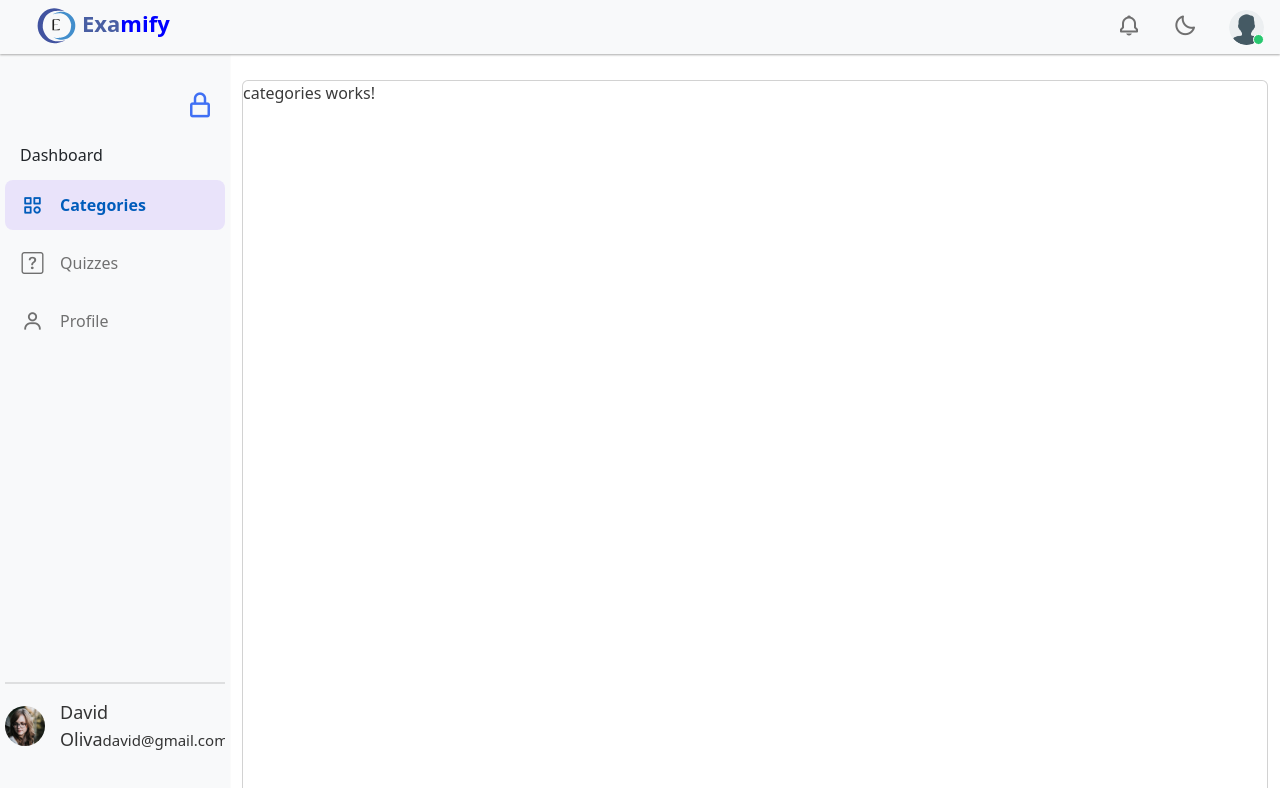
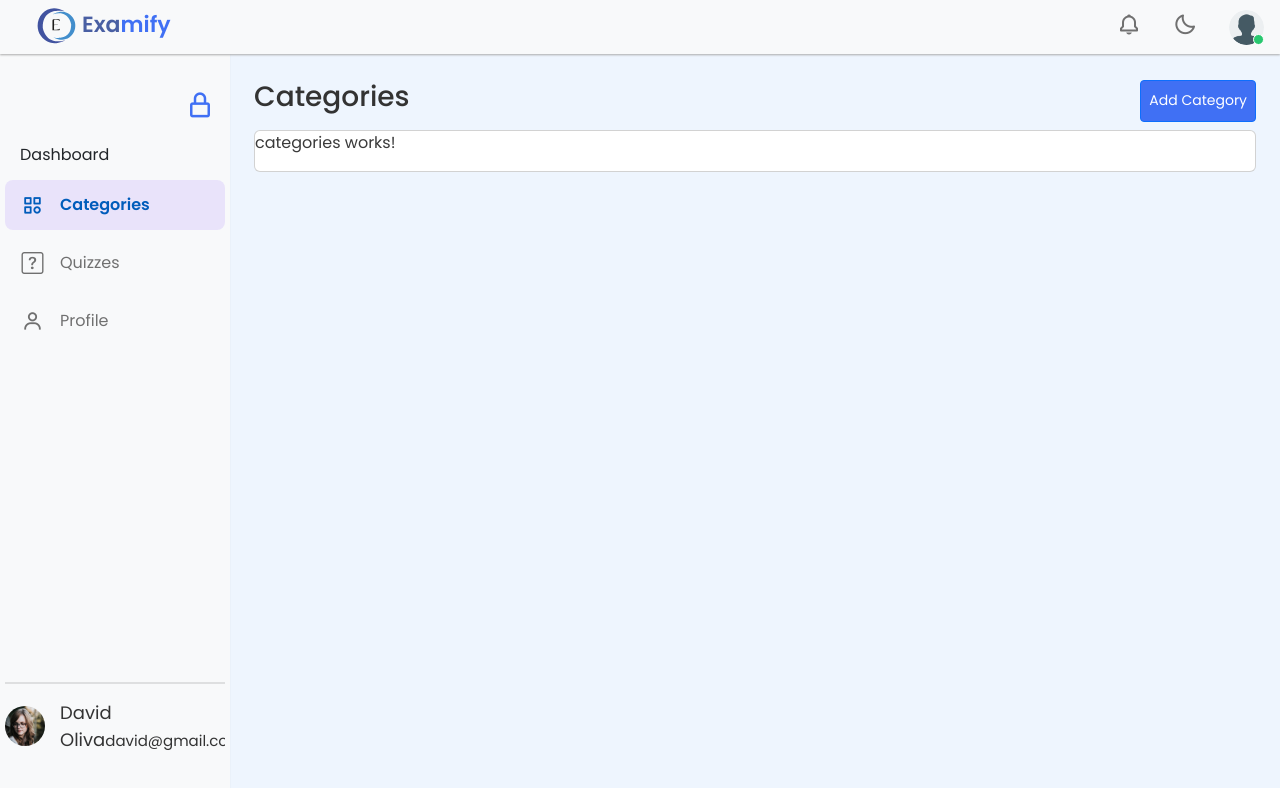
Before and after one commit to SanjayRawat123/examify-app, an Angular app: page /admin/categories in a window 1280 px wide. Shown: the top 788 px of the page. Built offline with nearby package versions, Linux system fonts and the light colour scheme.

Commit message:
working on UI of category

```diff
--- a/src/@Core-scss/button.scss
+++ b/src/@Core-scss/button.scss
@@ -1,3 +1,8 @@
+
+
+
+
+
 .btn-success {
     border-color: #28c76f !important;
     background-color: #28c76f !important;
@@ -17,3 +22,29 @@
     opacity: 0;
     transition: transform 0.5s ease, opacity 0.8s;
 }
+
+
+.btn-outline-success {
+    border-color: #28c76f !important;
+    color: #28c76f !important;
+
+    span {
+        cursor: pointer !important;
+    }
+
+    &:hover {
+        background-color: rgba(40, 199, 111, 0.2);
+        color: #28c76f
+    }
+
+    &:active:focus {
+        background-color: rgba(40, 199, 111, 0.3);
+        color: #28c76f
+    }
+
+    &:active::after {
+        transform: scale(2.5);
+        opacity: 0;
+        transition: transform 0.5s ease, opacity 0.8s;
+    }
+}
--- a/src/@Core-scss/dark-theam.scss
+++ b/src/@Core-scss/dark-theam.scss
@@ -1,5 +1,5 @@
 .dark {
-    background: #000;
+    background: #000 !important;
 
     h1,
     h2,
--- a/src/app/admin/components/categories/categories.component.html
+++ b/src/app/admin/components/categories/categories.component.html
@@ -1,3 +1,12 @@
-<div class="card" style="height: 1500px;">
-    <p>categories works!</p>
+<div class="container-fluid category-wrapper ">
+    <div class="row">
+        <div class="col-12 mb-2  d-flex justify-content-between">
+            <h3 class="page-heading">Categories</h3>
+            <button type="button" class="btn btn-primary btn-sm">Add Category</button>
+        </div>
+    </div>
+    <div class="card">
+        <p>categories works!</p>
+    </div>
+
 </div>
--- a/src/app/admin/components/categories/categories.component.scss
+++ b/src/app/admin/components/categories/categories.component.scss
@@ -0,0 +1,19 @@
+.category-wrapper {
+
+    .page-heading {
+        color: #333;
+
+    }
+}
+
+
+.dark {
+    .page-heading {
+        color: #d0d2d6 !important;
+
+    }
+}
+
+.btn-primary {
+    background-color: rgb(64, 112, 244) ;
+}
--- a/src/app/admin/components/categories/categories.component.ts
+++ b/src/app/admin/components/categories/categories.component.ts
@@ -1,11 +1,12 @@
-import { Component } from '@angular/core';
+import { Component, ViewEncapsulation } from '@angular/core';
 
 @Component({
   selector: 'app-categories',
   standalone: true,
   imports: [],
   templateUrl: './categories.component.html',
-  styleUrl: './categories.component.scss'
+  styleUrl: './categories.component.scss',
+  encapsulation :ViewEncapsulation.None
 })
 export class CategoriesComponent {
 
--- a/src/app/admin/components/profile/profile.component.scss
+++ b/src/app/admin/components/profile/profile.component.scss
@@ -129,28 +129,3 @@
         background-color: transparent !important;
     }
 }
-
-.btn-outline-success {
-    border-color: #28c76f !important;
-    color: #28c76f !important;
-
-    span {
-        cursor: pointer !important;
-    }
-
-    &:hover {
-        background-color: rgba(40, 199, 111, 0.2);
-        color: #28c76f
-    }
-
-    &:active:focus {
-        background-color: rgba(40, 199, 111, 0.3);
-        color: #28c76f
-    }
-
-    &:active::after {
-        transform: scale(2.5);
-        opacity: 0;
-        transition: transform 0.5s ease, opacity 0.8s;
-    }
-}
--- a/src/app/admin/components/side-bar/side-bar.component.scss
+++ b/src/app/admin/components/side-bar/side-bar.component.scss
@@ -40,7 +40,7 @@
         }
 
         .logo_part2 {
-            color: blue;
+            color: #4070f4;
         }
 
     }
@@ -202,7 +202,7 @@
 ///drak leyout
 .dark {
     .sidebar {
-        background-color: #212529 !important;
+        background-color: #2b3035 !important;
         box-shadow: none;
         border-right: 1px solid #5c5c56;
     }
--- a/src/app/app.component.ts
+++ b/src/app/app.component.ts
@@ -12,5 +12,6 @@ export class AppComponent implements OnInit {
   constructor(public themeService: ThemeService) {}
 
   ngOnInit(): void {
+
   }
 }
--- a/src/app/shared-modules/shared-navbar/shared-navbar.component.scss
+++ b/src/app/shared-modules/shared-navbar/shared-navbar.component.scss
@@ -100,7 +100,7 @@
     }
 
     .logo_part2 {
-        color: blue;
+        color: #4070f4;
     }
 
 }
--- a/src/index.html
+++ b/src/index.html
@@ -6,7 +6,6 @@
   <base href="/">
   <meta name="viewport" content="width=device-width, initial-scale=1">
   <link rel="icon" type="image/x-icon" href="favicon.ico">
-  <link href="https://fonts.googleapis.com/css2?family=Roboto:wght@300;400;500&display=swap" rel="stylesheet">
   <link href="https://fonts.googleapis.com/icon?family=Material+Icons" rel="stylesheet">
 </head>
 <body class="mat-typography">
--- a/src/styles.scss
+++ b/src/styles.scss
@@ -4,18 +4,17 @@
 @import "~bootstrap-icons/font/bootstrap-icons.css";
 @import 'bootstrap/scss/bootstrap';
 @import "~bootstrap/dist/css/bootstrap.css";
-@import "@fontsource/dm-sans";
 @import url("https://fonts.googleapis.com/css2?family=Poppins:wght@200;300;400;500;600;700&display=swap");
 @import url('https://unpkg.com/boxicons@2.1.4/css/boxicons.min.css');
 
 
 body {
     min-height: 100vh;
-    background: #eef5fe;
+    background: #eef5fe !important;
     margin: 0;
     padding: 0;
     box-sizing: border-box;
-    font-family: 'Poppins', sans-serif;
+    font-family: 'Poppins', sans-serif !important;
 }
 
 p{
@@ -37,8 +36,7 @@ p{
     border-radius: 50%;
 }
 
-$purple: #7367f0;
-$primary: $purple ;
+$primary: #4070f4 ;
 
 
 .round {
@@ -56,7 +54,7 @@ $primary: $purple ;
 // }
 
 .card {
-    background: #fffefb;
+    background: #fff;
     box-shadow: none;
     transition: all .3s ease-in-out, background 0s, color 0s, border-color 0s;
     border: none;
```
